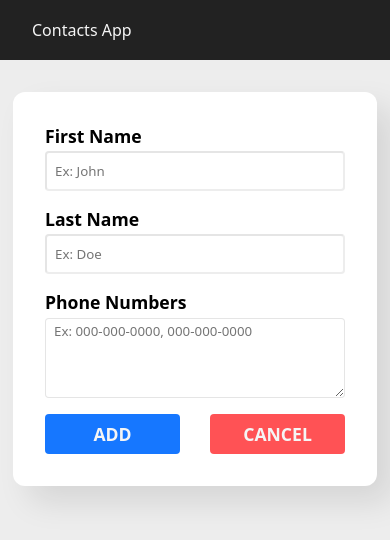
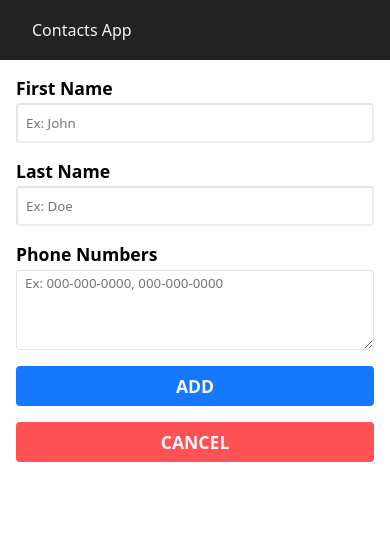
Before and after one commit to JoseAMota11/angular-contacts-app, an Angular app: page /new-contact in a window 390 px wide. Shown: the top 540 px of the page. Built offline with nearby package versions, Linux system fonts and the light colour scheme.

Commit message:
Adding responsiveness to the rest of the page

```diff
--- a/db.json
+++ b/db.json
@@ -59,6 +59,18 @@
       "lastName": "Love",
       "phoneNumbers": "089-987-8998",
       "id": 14
+    },
+    {
+      "firstName": "José",
+      "lastName": "Mota",
+      "phoneNumbers": "809-922-0967",
+      "id": 15
+    },
+    {
+      "firstName": "José Alejandro",
+      "lastName": "Montana",
+      "phoneNumbers": "346-757-6468",
+      "id": 17
     }
   ]
 }
--- a/src/app/app.component.scss
+++ b/src/app/app.component.scss
@@ -7,7 +7,6 @@
   align-items: center;
 
   &-header {
-
     &--link {
       font-size: 1rem;
       color: whitesmoke;
@@ -17,4 +16,8 @@
 
 .container {
   padding: 2rem;
+
+  @media screen and (max-width: 710px) {
+    padding: unset;
+  }
 }
--- a/src/app/components/add-form/add-form.component.scss
+++ b/src/app/components/add-form/add-form.component.scss
@@ -27,6 +27,10 @@ $secondary: #ff5255;
         border-radius: 4px;
         text-indent: 0.5rem;
         border-color: rgba($color: #000000, $alpha: 0.1);
+
+        @media screen and (max-width: 500px) {
+          width: 100%;
+        }
       }
 
       textarea {
@@ -36,6 +40,10 @@ $secondary: #ff5255;
         border-radius: 4px;
         padding: 0.2rem 0.5rem;
         border-color: rgba($color: #000000, $alpha: 0.1);
+
+        @media screen and (max-width: 500px) {
+          width: 100%;
+        }
       }
     }
 
@@ -50,15 +58,38 @@ $secondary: #ff5255;
         font-weight: bold;
         font-size: 1.1rem;
         text-transform: uppercase;
+
+        @media screen and (max-width: 500px) {
+          width: unset;
+        }
       }
 
-      button[type=submit] {
+      button[type="submit"] {
         background-color: $primary;
       }
 
-      button[type=button] {
+      button[type="button"] {
         background-color: $secondary;
       }
+
+      @media screen and (max-width: 500px) {
+        flex-direction: column;
+        justify-content: unset;
+        gap: 1rem;
+      }
+    }
+
+    @media screen and (max-width: 500px) {
+      width: 100%;
+      height: calc(100vh - 60px);
+      gap: 1rem;
+      padding: 1rem;
+      border-radius: unset;
+      box-shadow: unset;
     }
   }
+
+  @media screen and (max-width: 500px) {
+    display: unset;
+  }
 }
--- a/src/app/components/add-form/add-form.component.ts
+++ b/src/app/components/add-form/add-form.component.ts
@@ -23,7 +23,6 @@ import { Router } from '@angular/router';
             type="text"
             id="firstName"
             placeholder="Ex: John"
-            [required]="true"
           />
         </label>
         <label for="lastName">
--- a/src/app/components/home/home.component.scss
+++ b/src/app/components/home/home.component.scss
@@ -7,6 +7,10 @@ $primary: #1677ff;
   color: whitesmoke;
   font-weight: bold;
   border-radius: 4px;
+
+  @media screen and (max-width: 710px) {
+    margin: 1rem;
+  }
 }
 
 .home-section {
@@ -15,27 +19,22 @@ $primary: #1677ff;
   grid-template-columns: repeat(3, 300px);
   place-content: center;
   gap: 2rem;
+
+  @media screen and (max-width: 1020px) {
+    grid-template-columns: repeat(2, 400px);
+  }
+
+  @media screen and (max-width: 900px) {
+    grid-template-columns: repeat(2, 300px);
+  }
+
+  @media screen and (max-width: 710px) {
+    padding: 1rem;
+    grid-template-columns: repeat(1, 1fr);
+  }
 }
 
 .loading {
   text-align: center;
   grid-column: 1 / -1;
 }
-
-@media screen and (max-width: 1020px) {
-  .home-section {
-    grid-template-columns: repeat(2, 400px);
-  }
-}
-
-@media screen and (max-width: 900px) {
-  .home-section {
-    grid-template-columns: repeat(2, 300px);
-  }
-}
-
-@media screen and (max-width: 710px) {
-  .home-section {
-    grid-template-columns: repeat(1, 1fr);
-  }
-}
--- a/src/app/components/update-form/update-form.component.scss
+++ b/src/app/components/update-form/update-form.component.scss
@@ -27,6 +27,10 @@ $secondary: #ff5255;
         border-radius: 4px;
         text-indent: 0.5rem;
         border-color: rgba($color: #000000, $alpha: 0.1);
+
+        @media screen and (max-width: 500px) {
+          width: 100%;
+        }
       }
 
       textarea {
@@ -36,6 +40,10 @@ $secondary: #ff5255;
         border-radius: 4px;
         padding: 0.2rem 0.5rem;
         border-color: rgba($color: #000000, $alpha: 0.1);
+
+        @media screen and (max-width: 500px) {
+          width: 100%;
+        }
       }
     }
 
@@ -50,15 +58,38 @@ $secondary: #ff5255;
         font-weight: bold;
         font-size: 1.1rem;
         text-transform: uppercase;
+
+        @media screen and (max-width: 500px) {
+          width: unset;
+        }
       }
 
-      button[type=submit] {
+      button[type="submit"] {
         background-color: $primary;
       }
 
-      button[type=button] {
+      button[type="button"] {
         background-color: $secondary;
       }
+
+      @media screen and (max-width: 500px) {
+        flex-direction: column;
+        justify-content: unset;
+        gap: 1rem;
+      }
+    }
+
+    @media screen and (max-width: 500px) {
+      width: 100%;
+      height: calc(100vh - 60px);
+      gap: 1rem;
+      padding: 1rem;
+      border-radius: unset;
+      box-shadow: unset;
     }
   }
+
+  @media screen and (max-width: 500px) {
+    display: unset;
+  }
 }
```
